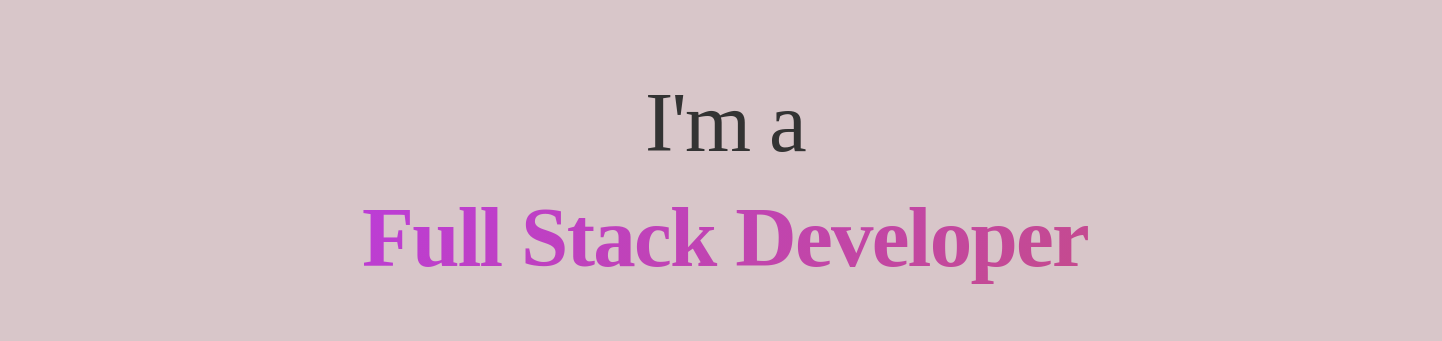
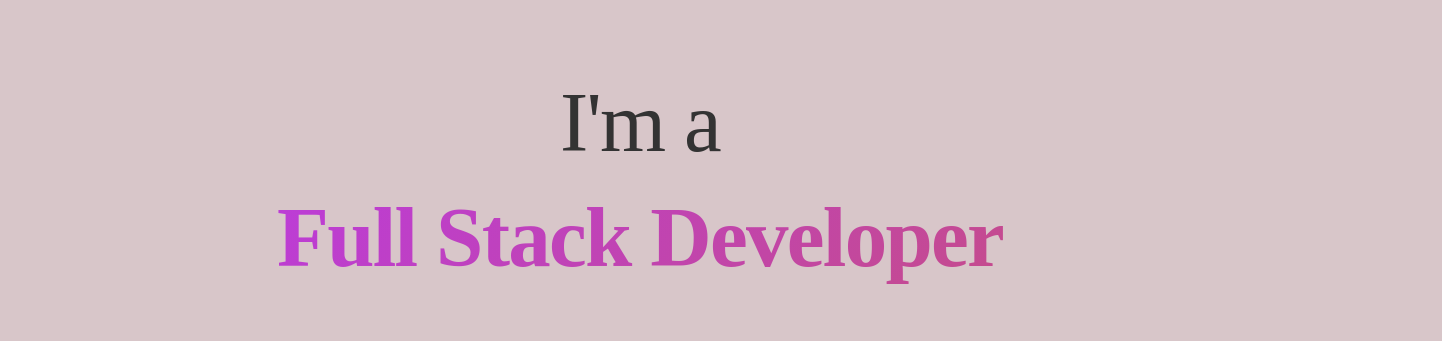
Before and after one commit to ksddk/presenting, a React (Create React App) app: page / in a window 1280 px wide. Shown: the part 230-571 px from the top of the page, 1442 px wide, since content can reach past the window. Built offline with nearby package versions, Linux system fonts and the light colour scheme; a web font is replaced by a local one.

Commit message:
minor fixes

```diff
--- a/src/Pages/Footer.module.css
+++ b/src/Pages/Footer.module.css
@@ -7,7 +7,7 @@
   align-items: center;
   @media (max-width: 768px) {
     border: 3px solid red;
-    justify-content: flex-start;
+    /* justify-content: flex-start; */
   }
   @media (max-width: 320px) {
     border: 3px solid blue;
--- a/src/Pages/Home.module.css
+++ b/src/Pages/Home.module.css
@@ -4,7 +4,8 @@
 
 .Title {
   display: flex;
-  padding: 206px 104px 206px 104px;
+  /* padding: 206px 104px 206px 104px; */
+  margin: 206px 0 206px 0;
   align-items: flex-start;
   flex-direction: column;
   align-items: center;
--- a/src/Pages/HomePage/Experience.module.css
+++ b/src/Pages/HomePage/Experience.module.css
@@ -19,7 +19,9 @@
 }
 
 .ExperienceContainer {
-  width: 1214px;
+  border: 3px solid green;
+  /* width: 1214px; */
+  width: 100%;
   display: flex;
   justify-content: space-between;
   flex-direction: row;
```
